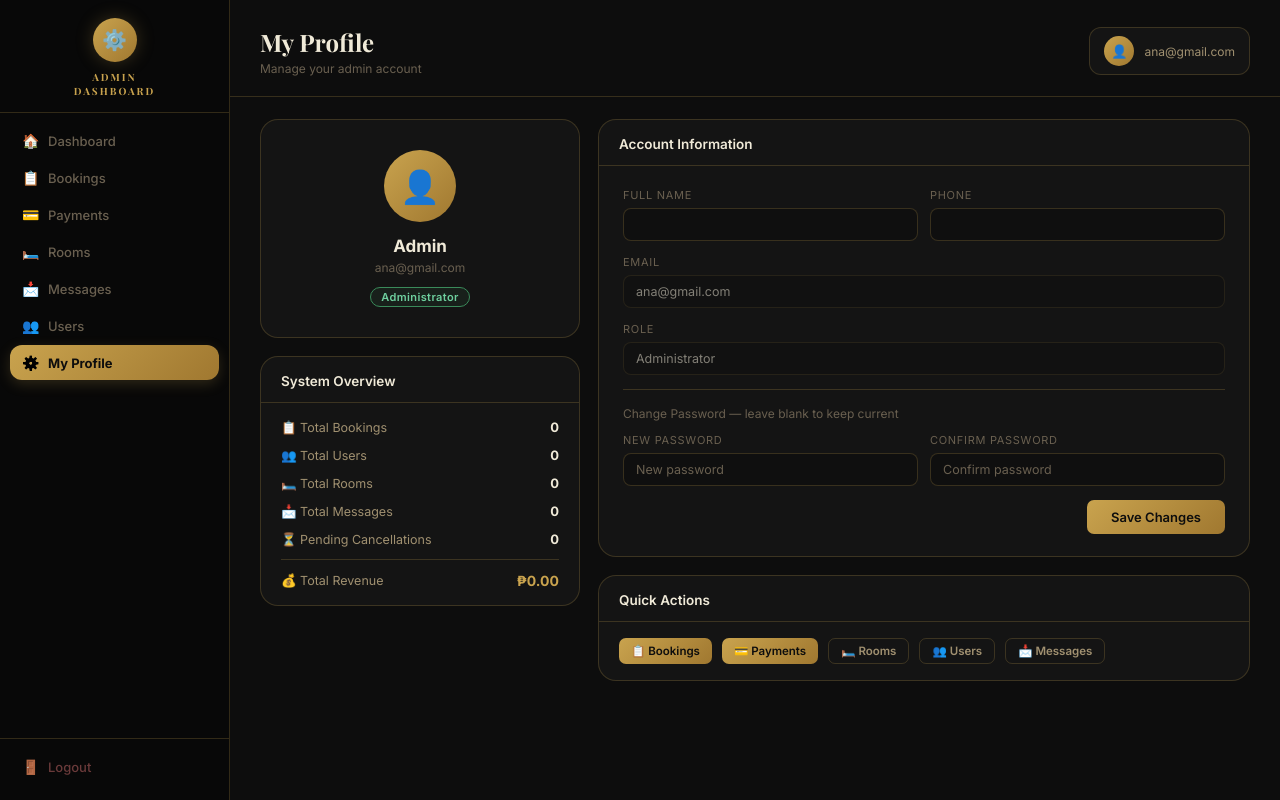
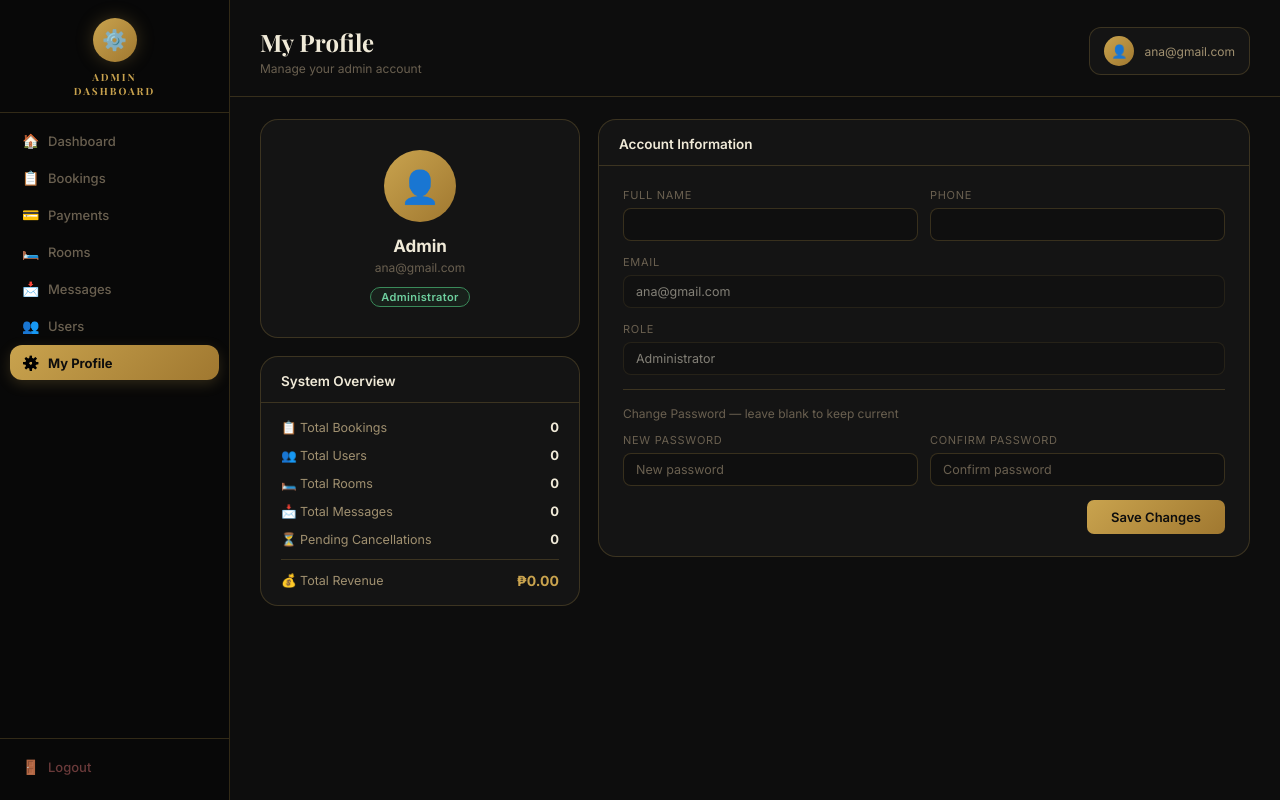
Before and after one commit to Arias1999/hotel_system, a Flask app: page /admin/profile in a window 1280 px wide. Run offline with Flask 3, Linux system fonts and the light colour scheme; a user stored in the database is signed in; some libraries are stand-ins or nearby versions.

Commit message:
remove quick actions from admin profile

```diff
--- a/templates/admin_profile.html
+++ b/templates/admin_profile.html
@@ -106,18 +106,6 @@
             </div>
         </div>
 
-        <!-- Quick Links -->
-        <div class="card">
-            <div class="card-header"><h3>Quick Actions</h3></div>
-            <div style="padding:16px 20px;display:flex;flex-wrap:wrap;gap:10px;">
-                <a href="/admin/bookings" class="btn-sm btn-gold">📋 Bookings</a>
-                <a href="/admin/payments" class="btn-sm btn-gold">💳 Payments</a>
-                <a href="/admin/rooms"    class="btn-sm btn-ghost">🛏️ Rooms</a>
-                <a href="/admin/users"    class="btn-sm btn-ghost">👥 Users</a>
-                <a href="/admin/messages" class="btn-sm btn-ghost">📩 Messages</a>
-            </div>
-        </div>
-
     </div>
 </div>
 
```
